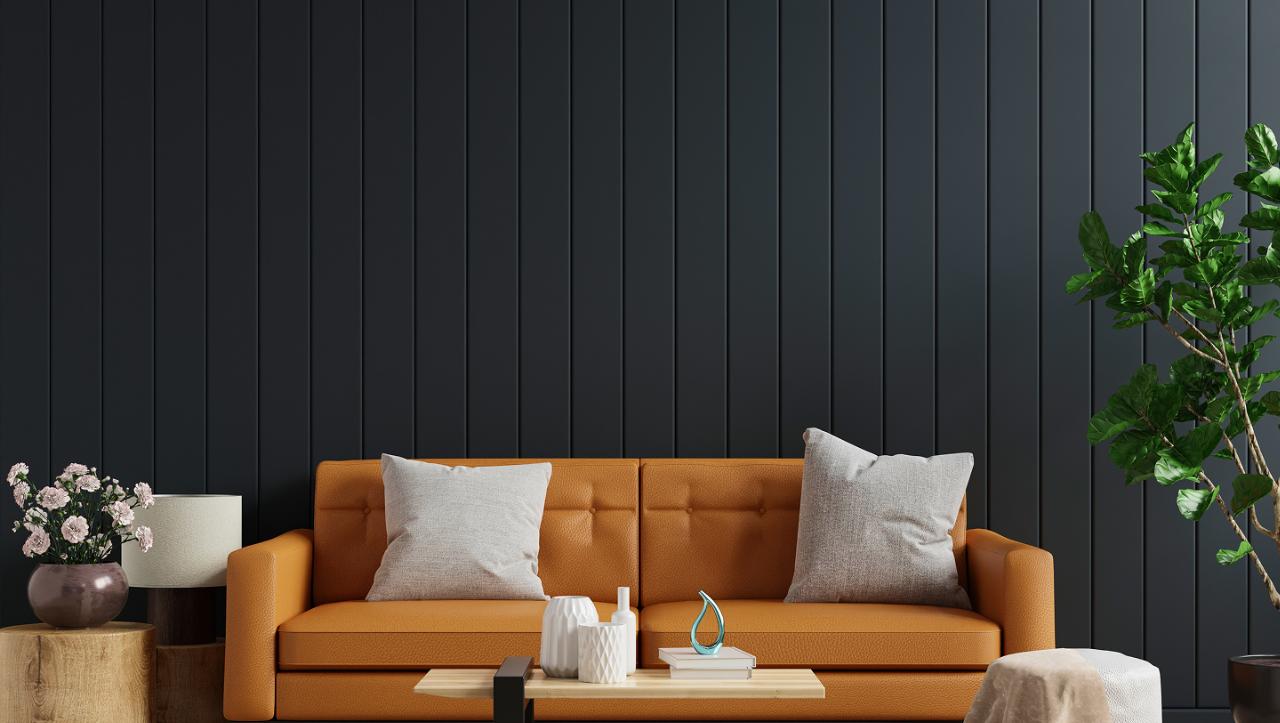
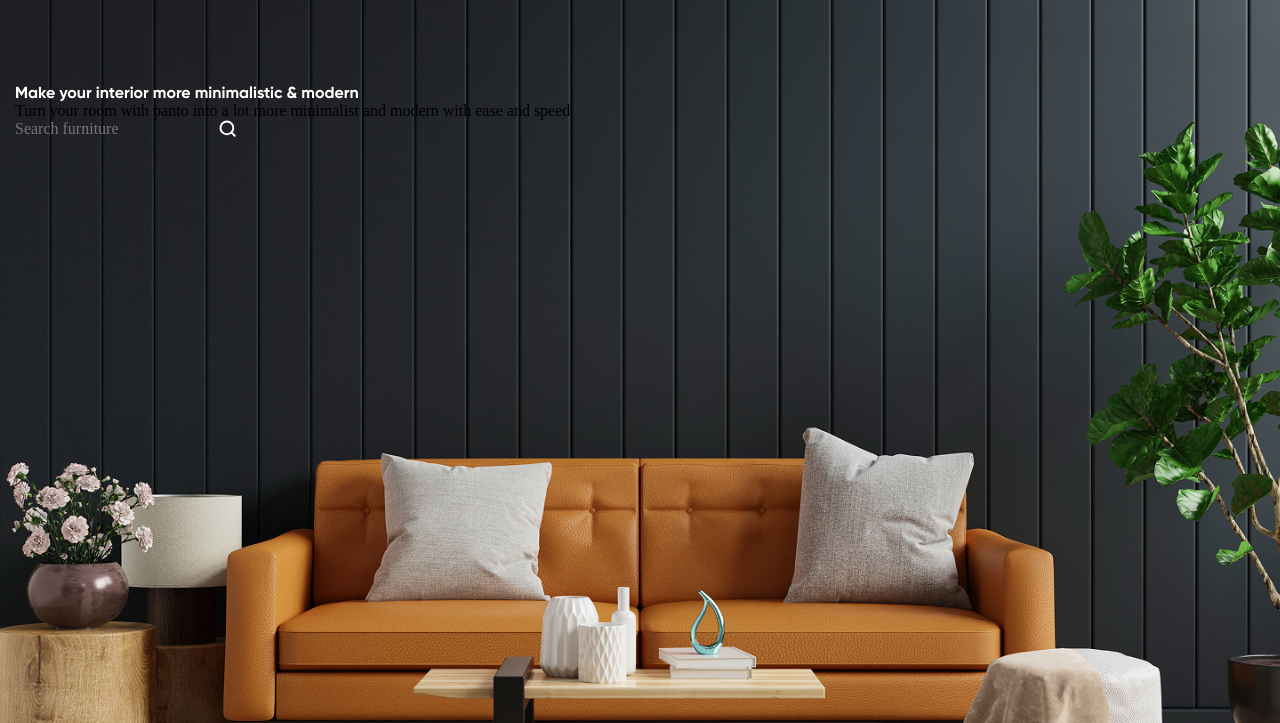
Before and after one commit to KirillDevSpartanSoft/panto-store, a plain HTML site: page index.html in a window 1280 px wide. Shown: the part 77-800 px from the top of the page. Drawn offline with Linux system fonts and the light colour scheme.

Commit message:
added html header content

```diff
--- a/index.html
+++ b/index.html
@@ -35,6 +35,19 @@
                     </a>
                 </div>
             </nav>
+
+            <div class="header__content">
+                <h1 class="header__title">Make your interior more minimalistic & modern</h1>
+                <p>Turn your room with panto into a lot more minimalist and modern with ease and speed</p>
+
+                <form action="" class="search-form">
+                    <input type="text" class="search-form__input" placeholder="Search furniture">
+                    <button class="search-form__btn">
+                        <img src="./img/icons/search.svg" alt="Search">
+                    </button>
+                </form>
+            </div>
+
         </div>
     </header>
 
--- a/styles/style.css
+++ b/styles/style.css
@@ -187,6 +187,8 @@ legend {
     display: grid;
     grid-template-columns: 2fr 8fr 2fr;
     gap: 20px;
+
+    margin-bottom: 86px;
 }
 
 .nav__logo {
@@ -246,3 +248,12 @@ legend {
     font-weight: 700;
     line-height: 25px;
 }
+
+.header__content {
+
+}
+
+.header__title {
+    font-family: 'Gilroy-Bold';
+    color: var(--header-text-color);
+}
```
